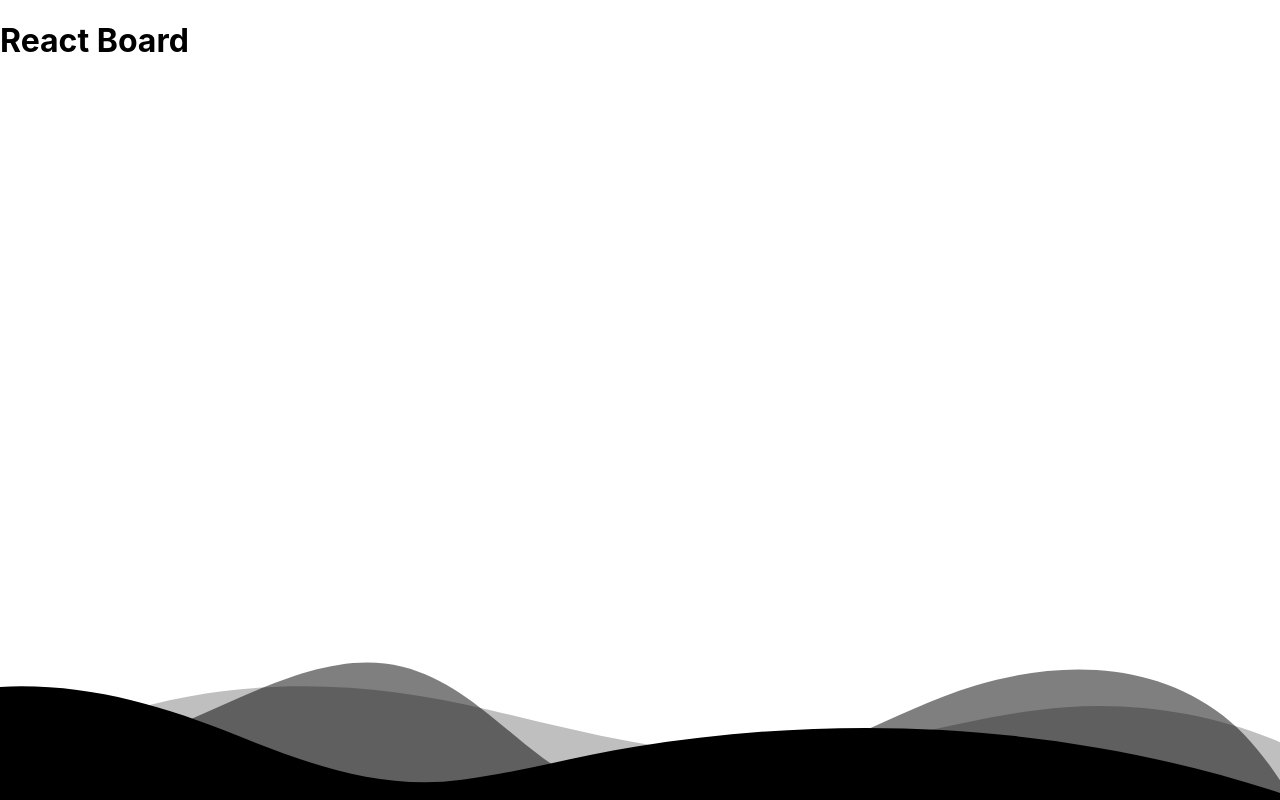
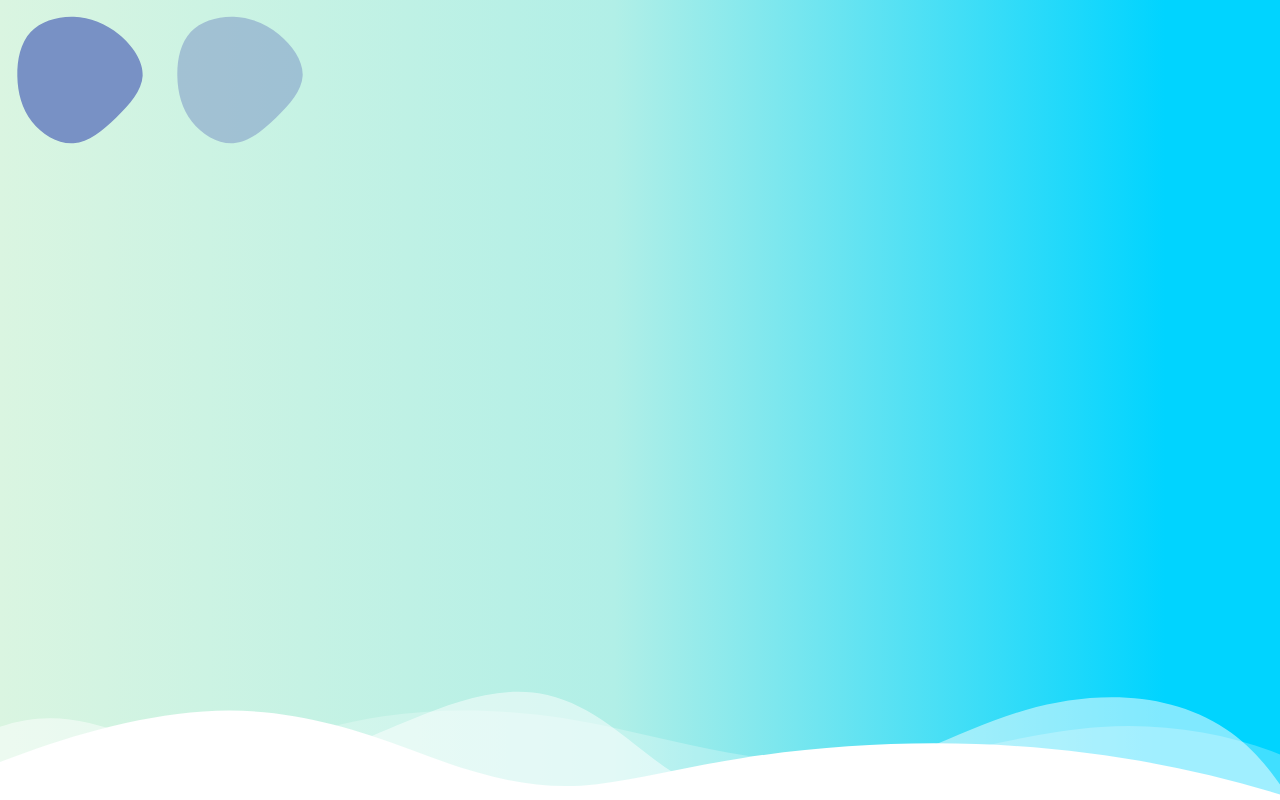
Before and after one commit to djLee77/draw-wardrobe, a React (Create React App) app in the folder reactboard/: page / in a window 1280 px wide. Built offline with nearby package versions, Linux system fonts and the light colour scheme.

Commit message:
feat : docs 폴더 생성 및 메인페이지 디자인 구상중

```diff
--- a/reactboard/src/App.jsx
+++ b/reactboard/src/App.jsx
@@ -2,7 +2,6 @@ import MainPage from './pages/MainPage';
 
 const App = () => (
     <div className="App">
-        <h1>React Board</h1>
         <MainPage />
     </div>
 );
--- /dev/null
+++ b/reactboard/src/components/WaveBottom.css
@@ -0,0 +1,20 @@
+.custom-shape-divider-bottom-1703143555 {
+    position: absolute;
+    bottom: 0;
+    left: 0;
+    width: 100%;
+    overflow: hidden;
+    line-height: 0;
+    transform: rotate(180deg);
+}
+
+.custom-shape-divider-bottom-1703143555 svg {
+    position: relative;
+    display: block;
+    width: calc(106% + 1.3px);
+    height: 118px;
+}
+
+.custom-shape-divider-bottom-1703143555 .shape-fill {
+    fill: #FFFFFF;
+}
--- /dev/null
+++ b/reactboard/src/components/WaveBottom.jsx
@@ -0,0 +1,33 @@
+import './WaveBottom.css';
+
+const WaveBottom = () => {
+    return (
+        <div className="wave-bottom">
+            <div className="custom-shape-divider-bottom-1703143555">
+                <svg
+                    data-name="Layer 1"
+                    xmlns="http://www.w3.org/2000/svg"
+                    viewBox="0 0 1200 120"
+                    preserveAspectRatio="none"
+                >
+                    <path
+                        d="M0,0V46.29c47.79,22.2,103.59,32.17,158,28,70.36-5.37,136.33-33.31,206.8-37.5C438.64,32.43,512.34,53.67,583,72.05c69.27,18,138.3,24.88,209.4,13.08,36.15-6,69.85-17.84,104.45-29.34C989.49,25,1113-14.29,1200,52.47V0Z"
+                        opacity=".25"
+                        className="shape-fill"
+                    />
+                    <path
+                        d="M0,0V15.81C13,36.92,27.64,56.86,47.69,72.05,99.41,111.27,165,111,224.58,91.58c31.15-10.15,60.09-26.07,89.67-39.8,40.92-19,84.73-46,130.83-49.67,36.26-2.85,70.9,9.42,98.6,31.56,31.77,25.39,62.32,62,103.63,73,40.44,10.79,81.35-6.69,119.13-24.28s75.16-39,116.92-43.05c59.73-5.85,113.28,22.88,168.9,38.84,30.2,8.66,59,6.17,87.09-7.5,22.43-10.89,48-26.93,60.65-49.24V0Z"
+                        opacity=".5"
+                        className="shape-fill"
+                    />
+                    <path
+                        d="M0,0V5.63C149.93,59,314.09,71.32,475.83,42.57c43-7.64,84.23-20.12,127.61-26.46,59-8.63,112.48,12.24,165.56,35.4C827.93,77.22,886,95.24,951.2,90c86.53-7,172.46-45.71,248.8-84.81V0Z"
+                        className="shape-fill"
+                    />
+                </svg>
+            </div>
+        </div>
+    );
+};
+
+export default WaveBottom;
--- a/reactboard/src/index.js
+++ b/reactboard/src/index.js
@@ -6,9 +6,9 @@ import reportWebVitals from './reportWebVitals';
 
 const root = ReactDOM.createRoot(document.getElementById('root'));
 root.render(
-  <React.StrictMode>
-    <App />
-  </React.StrictMode>
+    <React.StrictMode>
+        <App />
+    </React.StrictMode>,
 );
 
 // If you want to start measuring performance in your app, pass a function
--- a/reactboard/src/pages/MainPage.css
+++ b/reactboard/src/pages/MainPage.css
@@ -1,20 +1,21 @@
-.custom-shape-divider-bottom-1703078452 {
-    position: absolute;
-    bottom: 0;
-    left: 0;
+.container {
+    background: rgb(218, 245, 225);
+    background: linear-gradient(
+        90deg,
+        rgba(218, 245, 225, 1) 0%,
+        rgba(177, 239, 231, 1) 48%,
+        rgba(0, 212, 255, 1) 91%
+    );
     width: 100%;
-    overflow: hidden;
-    line-height: 0;
-    transform: rotate(180deg);
+    height: 100vb;
 }
 
-.custom-shape-divider-bottom-1703078452 svg {
-    position: relative;
-    display: block;
-    width: calc(127% + 1.3px);
-    height: 150px;
+.button1 {
+    width: 160px;
+    opacity: 0.5;
+    transition: opacity 0.2s ease-in-out;
 }
 
-.custom-shape-divider-bottom-1703078452 .shape-fill {
-    fill: #000000;
+.button1:hover {
+    opacity: 1;
 }
--- a/reactboard/src/pages/MainPage.jsx
+++ b/reactboard/src/pages/MainPage.jsx
@@ -1,29 +1,14 @@
+import WaveBottom from '../components/WaveBottom';
 import './MainPage.css';
 
-const MainPage = () => (
-    <div className="custom-shape-divider-bottom-1703078452">
-        <svg
-            data-name="Layer 1"
-            xmlns="http://www.w3.org/2000/svg"
-            viewBox="0 0 1200 120"
-            preserveAspectRatio="none"
-        >
-            <path
-                d="M0,0V46.29c47.79,22.2,103.59,32.17,158,28,70.36-5.37,136.33-33.31,206.8-37.5C438.64,32.43,512.34,53.67,583,72.05c69.27,18,138.3,24.88,209.4,13.08,36.15-6,69.85-17.84,104.45-29.34C989.49,25,1113-14.29,1200,52.47V0Z"
-                opacity=".25"
-                className="shape-fill"
-            />
-            <path
-                d="M0,0V15.81C13,36.92,27.64,56.86,47.69,72.05,99.41,111.27,165,111,224.58,91.58c31.15-10.15,60.09-26.07,89.67-39.8,40.92-19,84.73-46,130.83-49.67,36.26-2.85,70.9,9.42,98.6,31.56,31.77,25.39,62.32,62,103.63,73,40.44,10.79,81.35-6.69,119.13-24.28s75.16-39,116.92-43.05c59.73-5.85,113.28,22.88,168.9,38.84,30.2,8.66,59,6.17,87.09-7.5,22.43-10.89,48-26.93,60.65-49.24V0Z"
-                opacity=".5"
-                className="shape-fill"
-            />
-            <path
-                d="M0,0V5.63C149.93,59,314.09,71.32,475.83,42.57c43-7.64,84.23-20.12,127.61-26.46,59-8.63,112.48,12.24,165.56,35.4C827.93,77.22,886,95.24,951.2,90c86.53-7,172.46-45.71,248.8-84.81V0Z"
-                className="shape-fill"
-            />
-        </svg>
-    </div>
-);
+const MainPage = () => {
+    return (
+        <div className="container">
+            <img className="button1" alt="button1" src="img/button1.svg" />
+            <img className="button1" alt="button1" src="img/button1.svg" />
+            <WaveBottom />
+        </div>
+    );
+};
 
 export default MainPage;
```
Also changed, not shown: reactboard/public/img/button1.svg (added), 1 other file (tests, documents, lock files or other folders).
